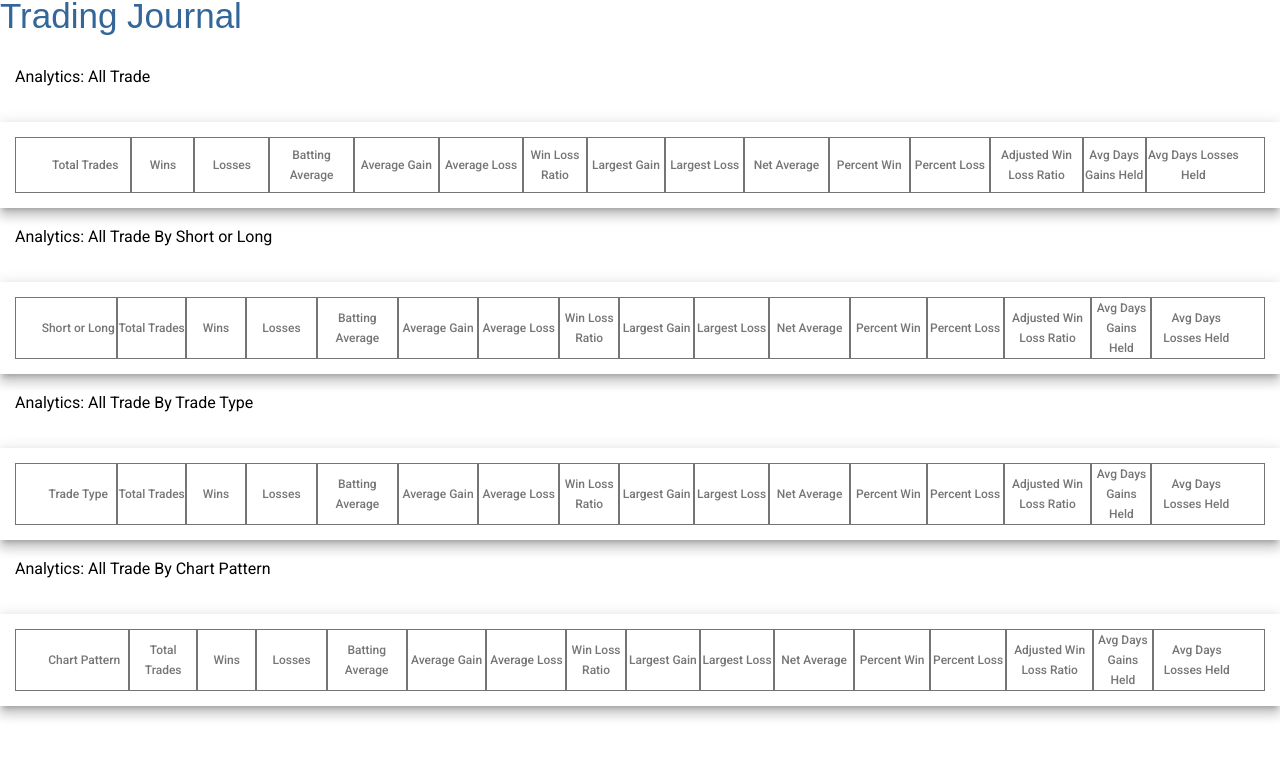
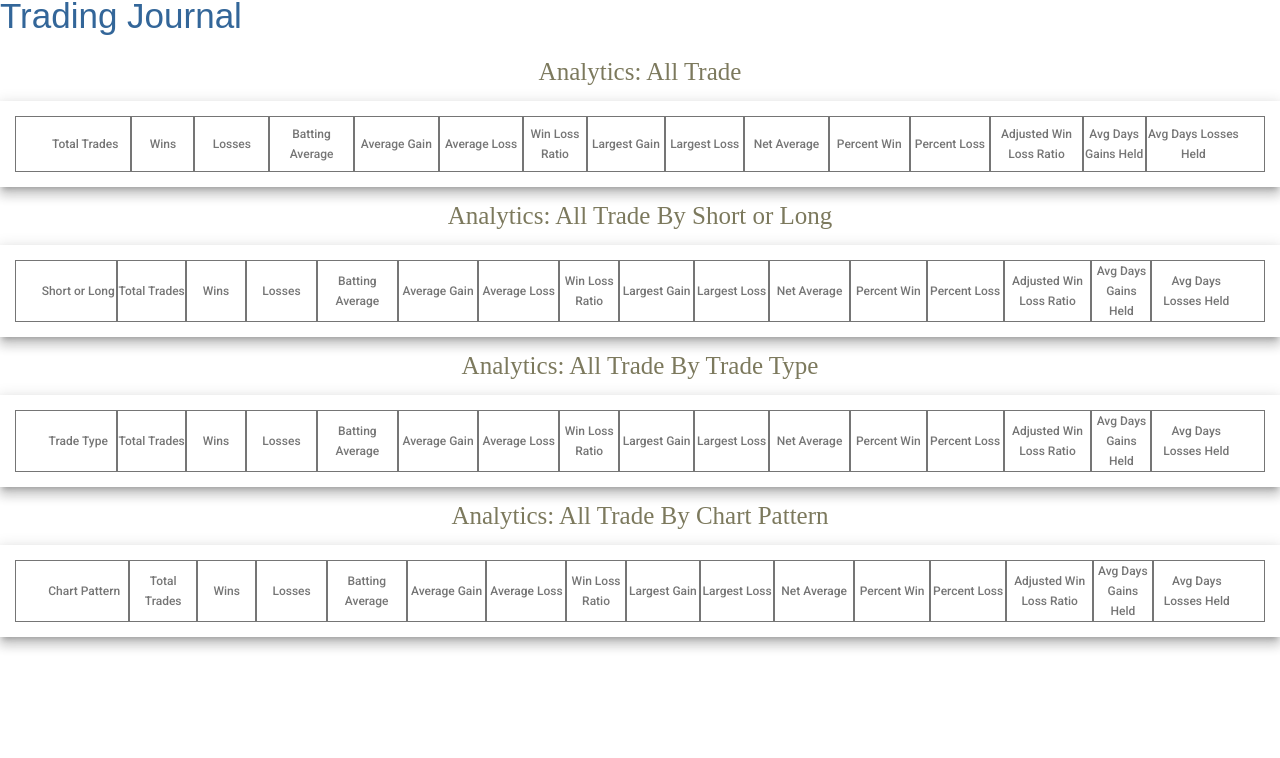
Before and after one commit to ramesh-singh-20/trading-journal-ui, an Angular app: page / in a window 1280 px wide. Shown: the top 758 px of the page. Built offline with nearby package versions, Linux system fonts and the light colour scheme.

Commit message:
Styled table headings.

```diff
--- a/src/app/components/all-analytics/all-analytics.component.scss
+++ b/src/app/components/all-analytics/all-analytics.component.scss
@@ -18,5 +18,11 @@ td, th{
 }
 
 h3 {
-  padding: 15px;
+  color: #7c795d;
+  font-family: 'Trocchi', serif;
+  font-size: 25px;
+  font-weight: normal;
+  line-height: 48px;
+  margin: 5px;
+  text-align: center;
 }
```
